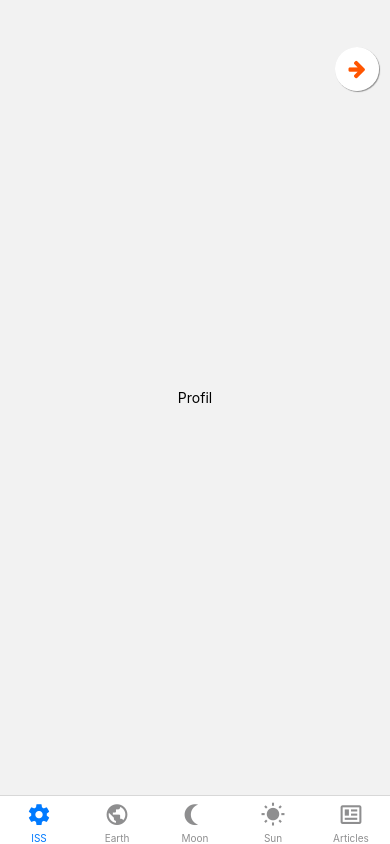
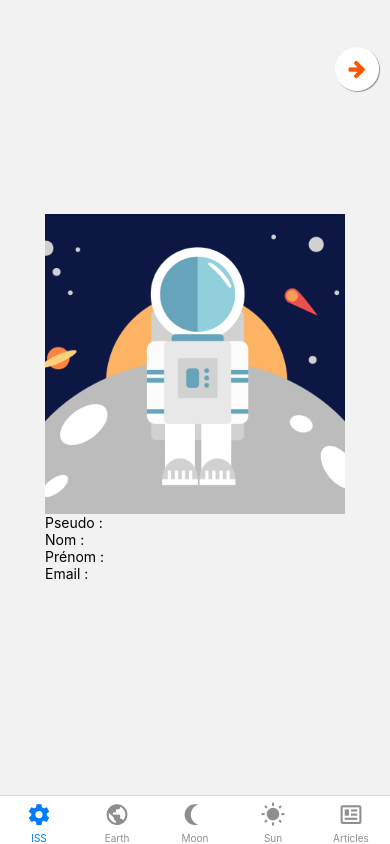
Before and after one commit to willyx43/wep-space, a React Native app: screen /InfoProfil in a window 390 px wide. Built offline with nearby package versions, Linux system fonts and the light colour scheme.

Commit message:
default template user info

```diff
--- a/src/screens/infoProfil.js
+++ b/src/screens/infoProfil.js
@@ -1,5 +1,6 @@
 import React from 'react';
 import {
+  Image,
   StyleSheet,
   Text,
   View,
@@ -14,6 +15,13 @@ const styles = StyleSheet.create({
     top:"5%",
     right:"1%",
     zIndex:10
+  },
+  // userAvatar: {
+  //   marginTop: -300,
+  // },
+  logoAvatar: {
+    width: 300,
+    height: 300,
   },
 });
 
@@ -31,7 +39,16 @@ export default function InfoProfil() {
           size={20}
           onPress={() => navigation.navigate('Map')} />
       </View>
-      <Text>Profil</Text>
+      <View style={styles.userAvatar}>
+        <Image
+          style={styles.logoAvatar}
+          source={require('../assets/user-avatar.png')}
+        />
+        <Text>Pseudo :</Text>
+        <Text>Nom :</Text>
+        <Text>Prénom :</Text>
+        <Text>Email :</Text>
+      </View>
     </View>
   );
 }
```
Also changed, not shown: src/assets/user-avatar.png (added). Lines whose indentation alone changed are shown as unchanged.
